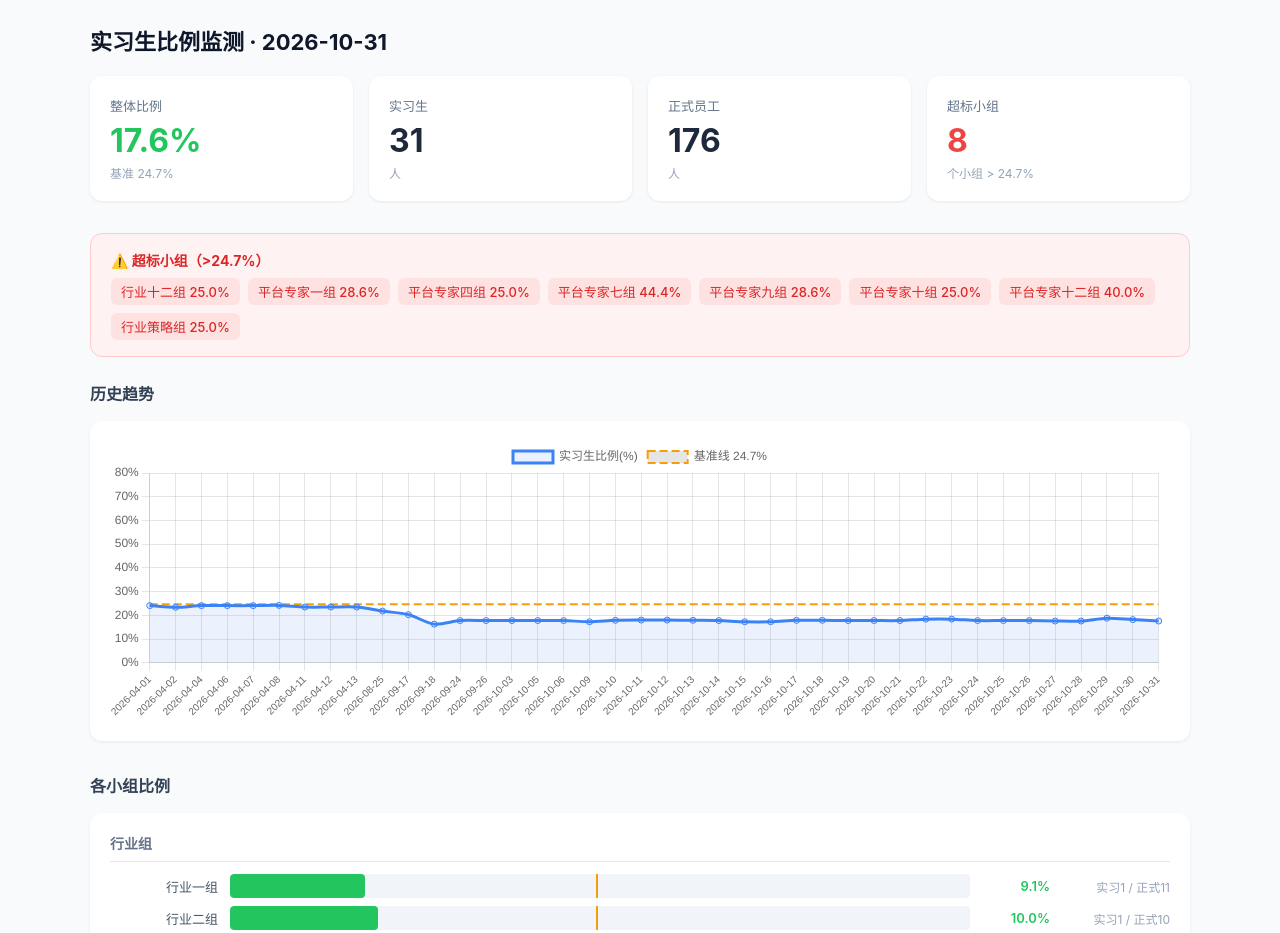
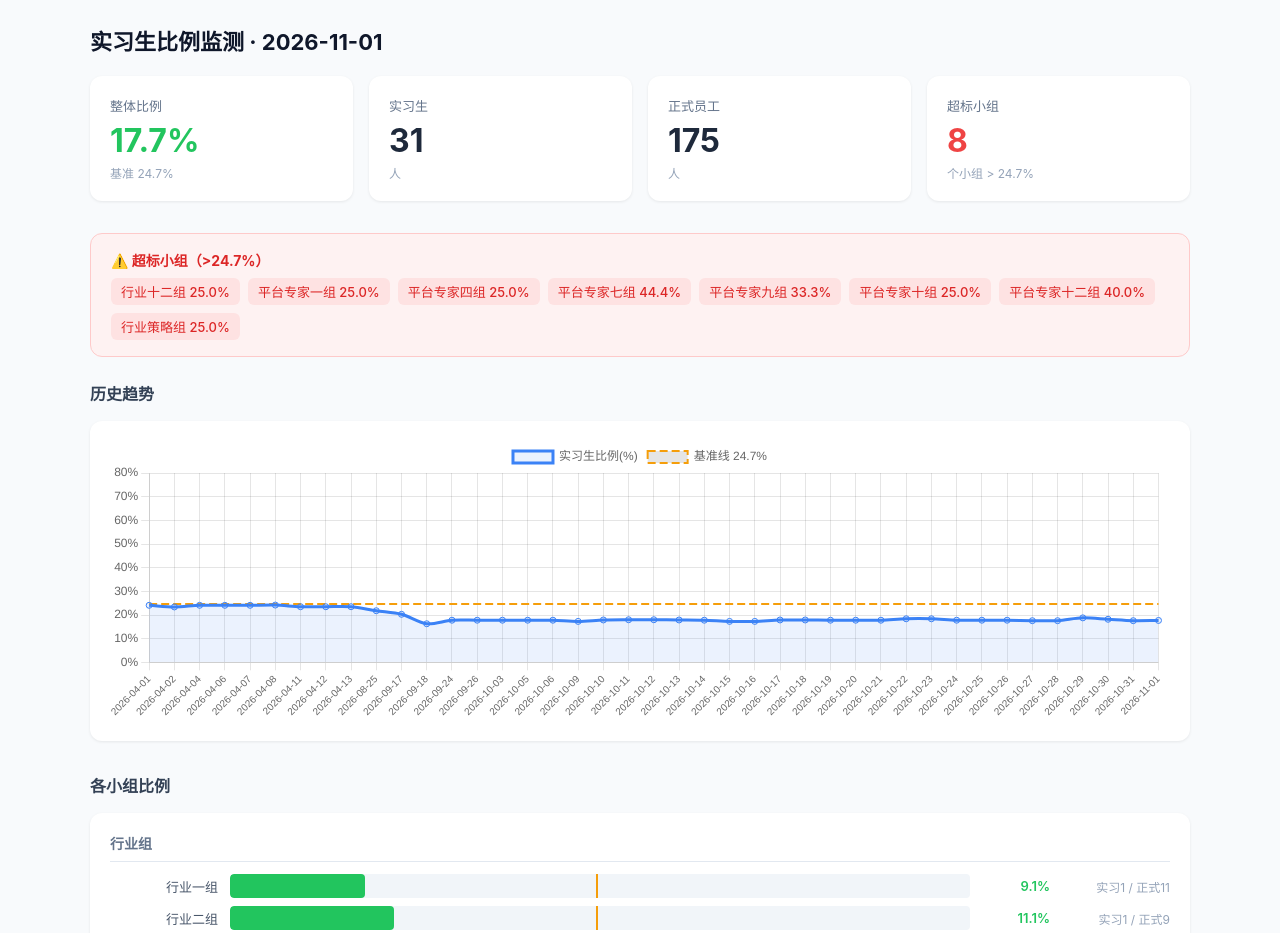
Before and after one commit to lushuting1/dashboard, a plain HTML site: page intern-monitor.html in a window 1280 px wide. Shown: the top 933 px of the page. Drawn offline with nearby package versions, Linux system fonts and the light colour scheme.

Commit message:
intern monitor 2026-11-01: 17.7% (intern 31 / regular 175), 8 groups over baseline

```diff
--- a/intern-monitor.html
+++ b/intern-monitor.html
@@ -3,7 +3,7 @@
 <head>
 <meta charset="UTF-8">
 <meta name="viewport" content="width=device-width, initial-scale=1.0">
-<title>实习生比例监测 2026-10-31</title>
+<title>实习生比例监测 2026-11-01</title>
 <script src="https://cdn.jsdelivr.net/npm/chart.js@4.4.0/dist/chart.umd.min.js"></script>
 <style>
   * { margin: 0; padding: 0; box-sizing: border-box; }
@@ -40,12 +40,12 @@
 </head>
 <body>
 <div class="container">
-  <h1>实习生比例监测 · 2026-10-31</h1>
+  <h1>实习生比例监测 · 2026-11-01</h1>
 
   <div class="summary">
     <div class="card">
       <div class="label">整体比例</div>
-      <div class="value status-ok">17.6%</div>
+      <div class="value status-ok">17.7%</div>
       <div class="sub">基准 24.7%</div>
     </div>
     <div class="card">
@@ -55,7 +55,7 @@
     </div>
     <div class="card">
       <div class="label">正式员工</div>
-      <div class="value">176</div>
+      <div class="value">175</div>
       <div class="sub">人</div>
     </div>
     <div class="card">
@@ -65,7 +65,7 @@
     </div>
   </div>
 
-  <div class="over-summary"><h3>⚠️ 超标小组（>24.7%）</h3><div class="items"><span class="tag">行业十二组 25.0%</span><span class="tag">平台专家一组 28.6%</span><span class="tag">平台专家四组 25.0%</span><span class="tag">平台专家七组 44.4%</span><span class="tag">平台专家九组 28.6%</span><span class="tag">平台专家十组 25.0%</span><span class="tag">平台专家十二组 40.0%</span><span class="tag">行业策略组 25.0%</span></div></div>
+  <div class="over-summary"><h3>⚠️ 超标小组（>24.7%）</h3><div class="items"><span class="tag">行业十二组 25.0%</span><span class="tag">平台专家一组 25.0%</span><span class="tag">平台专家四组 25.0%</span><span class="tag">平台专家七组 44.4%</span><span class="tag">平台专家九组 33.3%</span><span class="tag">平台专家十组 25.0%</span><span class="tag">平台专家十二组 40.0%</span><span class="tag">行业策略组 25.0%</span></div></div>
 
   <div class="section">
     <div class="section-title">历史趋势</div>
@@ -80,7 +80,7 @@
       <div class="group-section">
         <h3>行业组</h3>
         <div class="bar-row"><div class="bar-label">行业一组</div><div class="bar-track"><div class="bar-fill" style="width:18.2%;background:#22c55e"></div><div class="baseline-line" style="left:49.4%"></div></div><div class="bar-value" style="color:#22c55e">9.1%</div><div class="bar-people">实习1 / 正式11</div></div>
-<div class="bar-row"><div class="bar-label">行业二组</div><div class="bar-track"><div class="bar-fill" style="width:20.0%;background:#22c55e"></div><div class="baseline-line" style="left:49.4%"></div></div><div class="bar-value" style="color:#22c55e">10.0%</div><div class="bar-people">实习1 / 正式10</div></div>
+<div class="bar-row"><div class="bar-label">行业二组</div><div class="bar-track"><div class="bar-fill" style="width:22.2%;background:#22c55e"></div><div class="baseline-line" style="left:49.4%"></div></div><div class="bar-value" style="color:#22c55e">11.1%</div><div class="bar-people">实习1 / 正式9</div></div>
 <div class="bar-row"><div class="bar-label">行业三组</div><div class="bar-track"><div class="bar-fill" style="width:25.0%;background:#22c55e"></div><div class="baseline-line" style="left:49.4%"></div></div><div class="bar-value" style="color:#22c55e">12.5%</div><div class="bar-people">实习1 / 正式8</div></div>
 <div class="bar-row"><div class="bar-label">行业四组</div><div class="bar-track"><div class="bar-fill" style="width:40.0%;background:#22c55e"></div><div class="baseline-line" style="left:49.4%"></div></div><div class="bar-value" style="color:#22c55e">20.0%</div><div class="bar-people">实习1 / 正式5</div></div>
 <div class="bar-row"><div class="bar-label">行业五组</div><div class="bar-track"><div class="bar-fill" style="width:33.4%;background:#22c55e"></div><div class="baseline-line" style="left:49.4%"></div></div><div class="bar-value" style="color:#22c55e">16.7%</div><div class="bar-people">实习1 / 正式6</div></div>
@@ -94,7 +94,7 @@
       </div>
       <div class="group-section">
         <h3>平台专家组</h3>
-        <div class="bar-row"><div class="bar-label">平台专家一组</div><div class="bar-track"><div class="bar-fill" style="width:57.2%;background:#ef4444"></div><div class="baseline-line" style="left:49.4%"></div></div><div class="bar-value" style="color:#ef4444">28.6%</div><div class="bar-people">实习2 / 正式7</div></div>
+        <div class="bar-row"><div class="bar-label">平台专家一组</div><div class="bar-track"><div class="bar-fill" style="width:50.0%;background:#ef4444"></div><div class="baseline-line" style="left:49.4%"></div></div><div class="bar-value" style="color:#ef4444">25.0%</div><div class="bar-people">实习2 / 正式8</div></div>
 <div class="bar-row"><div class="bar-label">平台专家二组</div><div class="bar-track"><div class="bar-fill" style="width:25.0%;background:#22c55e"></div><div class="baseline-line" style="left:49.4%"></div></div><div class="bar-value" style="color:#22c55e">12.5%</div><div class="bar-people">实习1 / 正式8</div></div>
 <div class="bar-row"><div class="bar-label">平台专家三组</div><div class="bar-track"><div class="bar-fill" style="width:33.4%;background:#22c55e"></div><div class="baseline-line" style="left:49.4%"></div></div><div class="bar-value" style="color:#22c55e">16.7%</div><div class="bar-people">实习1 / 正式6</div></div>
 <div class="bar-row"><div class="bar-label">平台专家四组</div><div class="bar-track"><div class="bar-fill" style="width:50.0%;background:#ef4444"></div><div class="baseline-line" style="left:49.4%"></div></div><div class="bar-value" style="color:#ef4444">25.0%</div><div class="bar-people">实习1 / 正式4</div></div>
@@ -102,7 +102,7 @@
 <div class="bar-row"><div class="bar-label">平台专家六组</div><div class="bar-track"><div class="bar-fill" style="width:0.0%;background:#22c55e"></div></div><div class="bar-value" style="color:#22c55e">0.0%</div><div class="bar-people">实习0 / 正式6</div></div>
 <div class="bar-row"><div class="bar-label">平台专家七组</div><div class="bar-track"><div class="bar-fill" style="width:88.8%;background:#ef4444"></div><div class="baseline-line" style="left:49.4%"></div></div><div class="bar-value" style="color:#ef4444">44.4%</div><div class="bar-people">实习4 / 正式9</div></div>
 <div class="bar-row"><div class="bar-label">平台专家八组</div><div class="bar-track"><div class="bar-fill" style="width:33.4%;background:#22c55e"></div><div class="baseline-line" style="left:49.4%"></div></div><div class="bar-value" style="color:#22c55e">16.7%</div><div class="bar-people">实习1 / 正式6</div></div>
-<div class="bar-row"><div class="bar-label">平台专家九组</div><div class="bar-track"><div class="bar-fill" style="width:57.2%;background:#ef4444"></div><div class="baseline-line" style="left:49.4%"></div></div><div class="bar-value" style="color:#ef4444">28.6%</div><div class="bar-people">实习2 / 正式7</div></div>
+<div class="bar-row"><div class="bar-label">平台专家九组</div><div class="bar-track"><div class="bar-fill" style="width:66.6%;background:#ef4444"></div><div class="baseline-line" style="left:49.4%"></div></div><div class="bar-value" style="color:#ef4444">33.3%</div><div class="bar-people">实习2 / 正式6</div></div>
 <div class="bar-row"><div class="bar-label">平台专家十组</div><div class="bar-track"><div class="bar-fill" style="width:50.0%;background:#ef4444"></div><div class="baseline-line" style="left:49.4%"></div></div><div class="bar-value" style="color:#ef4444">25.0%</div><div class="bar-people">实习2 / 正式8</div></div>
 <div class="bar-row"><div class="bar-label">平台专家十一组</div><div class="bar-track"><div class="bar-fill" style="width:0.0%;background:#22c55e"></div></div><div class="bar-value" style="color:#22c55e">0.0%</div><div class="bar-people">实习0 / 正式3</div></div>
 <div class="bar-row"><div class="bar-label">平台专家十二组</div><div class="bar-track"><div class="bar-fill" style="width:80.0%;background:#ef4444"></div><div class="baseline-line" style="left:49.4%"></div></div><div class="bar-value" style="color:#ef4444">40.0%</div><div class="bar-people">实习2 / 正式5</div></div>
@@ -115,7 +115,7 @@
     </div>
   </div>
 
-  <footer>数据更新时间：2026-10-31 | 基准值：24.7% | 由招财自动生成</footer>
+  <footer>数据更新时间：2026-11-01 | 基准值：24.7% | 由招财自动生成</footer>
 </div>
 
 <script>
@@ -123,11 +123,11 @@ const ctx = document.getElementById('trendChart').getContext('2d');
 new Chart(ctx, {
   type: 'line',
   data: {
-    labels: ["2026-04-01", "2026-04-02", "2026-04-04", "2026-04-06", "2026-04-07", "2026-04-08", "2026-04-11", "2026-04-12", "2026-04-13", "2026-08-25", "2026-09-17", "2026-09-18", "2026-09-24", "2026-09-26", "2026-10-03", "2026-10-05", "2026-10-06", "2026-10-09", "2026-10-10", "2026-10-11", "2026-10-12", "2026-10-13", "2026-10-14", "2026-10-15", "2026-10-16", "2026-10-17", "2026-10-18", "2026-10-19", "2026-10-20", "2026-10-21", "2026-10-22", "2026-10-23", "2026-10-24", "2026-10-25", "2026-10-26", "2026-10-27", "2026-10-28", "2026-10-29", "2026-10-30", "2026-10-31"],
+    labels: ["2026-04-01", "2026-04-02", "2026-04-04", "2026-04-06", "2026-04-07", "2026-04-08", "2026-04-11", "2026-04-12", "2026-04-13", "2026-08-25", "2026-09-17", "2026-09-18", "2026-09-24", "2026-09-26", "2026-10-03", "2026-10-05", "2026-10-06", "2026-10-09", "2026-10-10", "2026-10-11", "2026-10-12", "2026-10-13", "2026-10-14", "2026-10-15", "2026-10-16", "2026-10-17", "2026-10-18", "2026-10-19", "2026-10-20", "2026-10-21", "2026-10-22", "2026-10-23", "2026-10-24", "2026-10-25", "2026-10-26", "2026-10-27", "2026-10-28", "2026-10-29", "2026-10-30", "2026-10-31", "2026-11-01"],
     datasets: [
       {
         label: '实习生比例(%)',
-        data: [24.1, 23.4, 24.1, 24.1, 24.1, 24.2, 23.5, 23.5, 23.5, 21.8, 20.3, 16.3, 17.8, 17.8, 17.8, 17.8, 17.8, 17.3, 17.9, 18.0, 18.0, 17.9, 17.8, 17.3, 17.3, 17.9, 17.9, 17.8, 17.8, 17.8, 18.4, 18.4, 17.8, 17.8, 17.8, 17.6, 17.6, 18.8, 18.2, 17.6],
+        data: [24.1, 23.4, 24.1, 24.1, 24.1, 24.2, 23.5, 23.5, 23.5, 21.8, 20.3, 16.3, 17.8, 17.8, 17.8, 17.8, 17.8, 17.3, 17.9, 18.0, 18.0, 17.9, 17.8, 17.3, 17.3, 17.9, 17.9, 17.8, 17.8, 17.8, 18.4, 18.4, 17.8, 17.8, 17.8, 17.6, 17.6, 18.8, 18.2, 17.6, 17.7],
         borderColor: '#3b82f6',
         backgroundColor: 'rgba(59,130,246,0.1)',
         fill: true,
@@ -137,7 +137,7 @@ new Chart(ctx, {
       },
       {
         label: '基准线 24.7%',
-        data: Array(40).fill(24.7),
+        data: Array(41).fill(24.7),
         borderColor: '#f59e0b',
         borderDash: [8, 4],
         borderWidth: 2,
```
